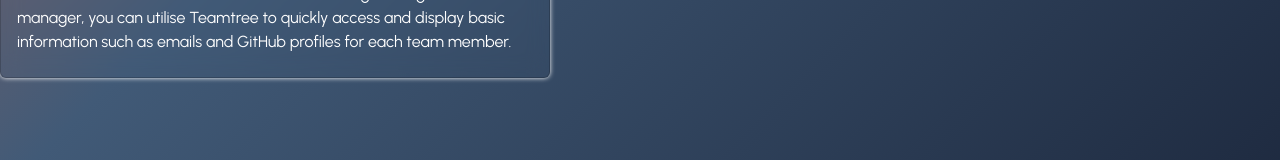
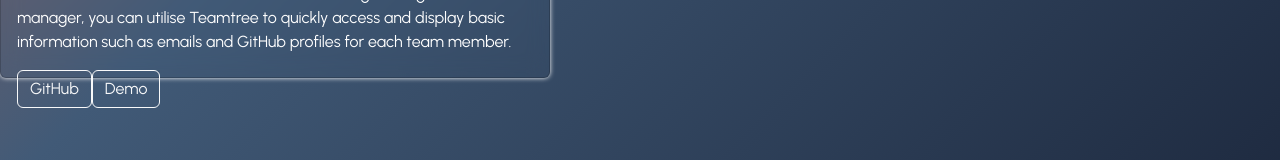
Before and after one commit to reececorkhill/React-Portfolio, a React (Vite) app in the folder react-portfolio/: page /Projects/1 in a window 1280 px wide. Shown: the part 491-651 px from the top of the page. Built offline with nearby package versions, Linux system fonts and the light colour scheme.

Commit message:
Added buttons for Repo and Demo to ViewProject component.

```diff
--- a/react-portfolio/src/components/ViewProject.jsx
+++ b/react-portfolio/src/components/ViewProject.jsx
@@ -11,12 +11,13 @@
     return (
         <div className="col-sm-12 col-md-12 col-lg-12 col-xl-12">
             {project.map((project) => (
-                <div className="card mb-3" key={project.id}>
+                <div className="card single-card mb-3" key={project.id}>
                     <img src={project.imgsource} className="card-img-top" alt={project.imgalt}/>
                     <div className="card-body">
                         <h1>{project.h1}</h1>
                         <p className="card-text card-text-left">{project.description}</p>
-                        {/* <button className="btn btn-outline-light btn-md">{project.tag}</button> */}
+                        <a className="btn btn-outline-light btn-md" href={project.repo} role="button">GitHub</a>
+                        <a className="btn btn-outline-light btn-md" href={project.demo} role="button">Demo</a>
                     </div>
                 </div>
             ))}
```
